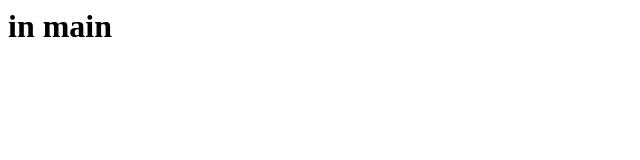
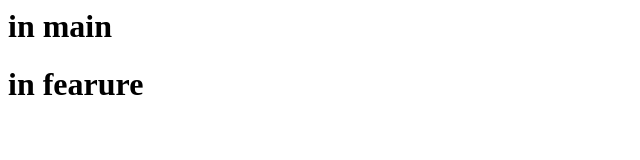
Before and after one commit to siddhidoiphode/GitHub, a plain HTML site: page GitHub/index.html in a window 1280 px wide. Shown: the whole page, without its empty margins (0-640 px from the left). Drawn offline with Linux system fonts and the light colour scheme.

Commit message:
in feature

```diff
--- a/GitHub/index.html
+++ b/GitHub/index.html
@@ -1 +1,2 @@
 <h1> in main </h1>
+<h1> in fearure </h1>
```
Also changed, not shown: GitHub/index2.html (line endings or trailing spaces).
